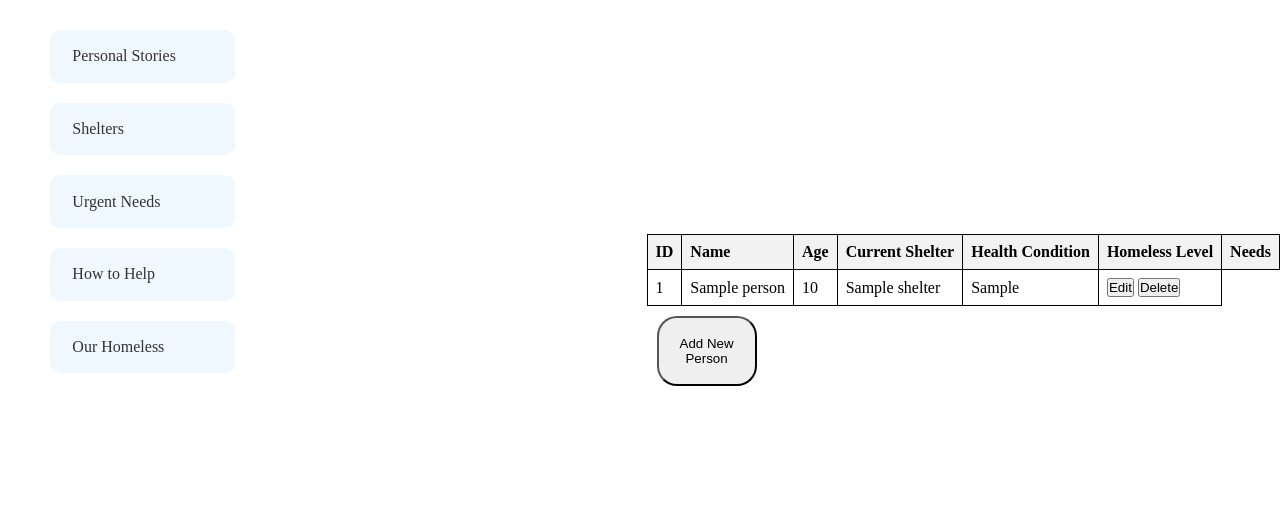
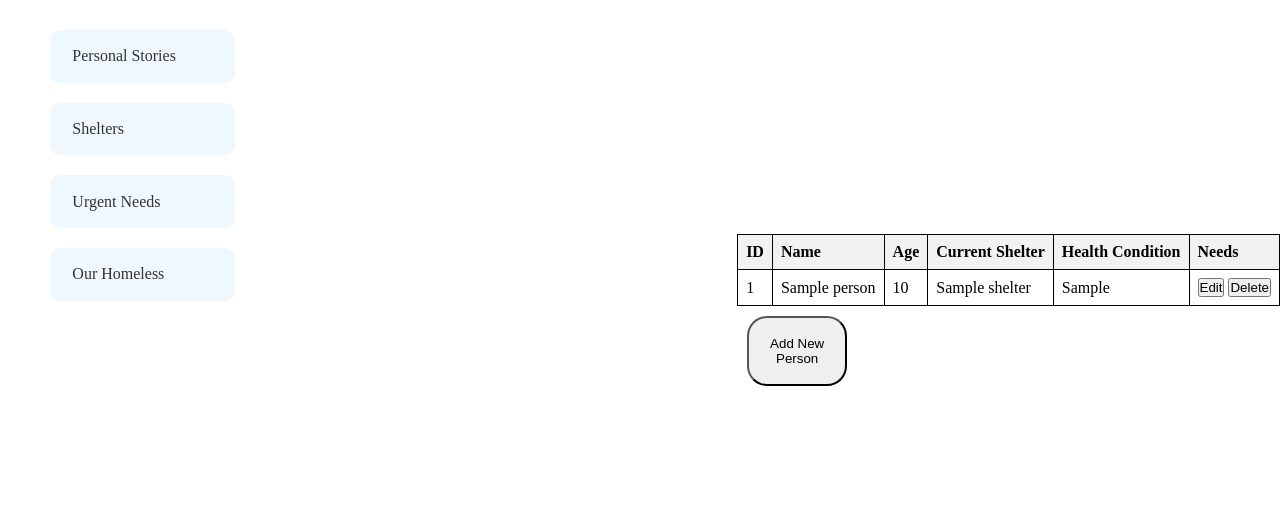
Before and after one commit to PeiPeiLinLin/Homeless_manage_system, a Flask app: template templates/homeless.html in a window 1280 px wide. Shown: the part 80-608 px from the top of the page. Run offline with Flask 3, Linux system fonts and the light colour scheme; the template is opened without the code that fills it: most values are stand-ins (such as "Sample title", 1, 10 or a date in 2020).

Commit message:
renew the homeless and needs and shelter html

```diff
--- a/templates/homeless.html
+++ b/templates/homeless.html
@@ -47,10 +47,9 @@
     <div class="content">
         <div class="sidebar">
             <ul>
-                <li><a href="stories" data-action="viewStories">Personal Stories</a></li>
+                <li><a href="main.html" data-action="viewStories">Personal Stories</a></li>
                 <li><a href="shelter.html" data-action="viewShelters">Shelters</a></li>
                 <li><a href="needs.html" data-action="viewNeeds">Urgent Needs</a></li>
-                <li><a href="donations" data-action="viewDonations">How to Help</a></li>
                 <li><a href="homeless.html" data-action="homeless_list">Our Homeless</a></li>
             </ul>
         </div>
@@ -66,7 +65,6 @@
                             <th>Age</th>
                             <th>Current Shelter</th>
                             <th>Health Condition</th>
-                            <th>Homeless Level</th>
                             <th>Needs</th>
 
                         </tr>
--- a/templates/needs.html
+++ b/templates/needs.html
@@ -47,10 +47,9 @@
     <div class="content">
         <div class="sidebar">
             <ul>
-                <li><a href="stories" data-action="viewStories">Personal Stories</a></li>
+                <li><a href="main.html" data-action="viewStories">Personal Stories</a></li>
                 <li><a href="shelter.html" data-action="viewShelters">Shelters</a></li>
                 <li><a href="needs.html" data-action="viewNeeds">Urgent Needs</a></li>
-                <li><a href="donations" data-action="viewDonations">How to Help</a></li>
                 <li><a href="homeless.html" data-action="homeless_list">Our Homeless</a></li>
             </ul>
         </div>
--- a/templates/shelter.html
+++ b/templates/shelter.html
@@ -47,10 +47,9 @@
     <div class="content">
         <div class="sidebar">
             <ul>
-                <li><a href="stories" data-action="viewStories">Personal Stories</a></li>
+                <li><a href="main.html" data-action="viewStories">Personal Stories</a></li>
                 <li><a href="shelter.html" data-action="viewShelters">Shelters</a></li>
                 <li><a href="needs.html" data-action="viewNeeds">Urgent Needs</a></li>
-                <li><a href="donations" data-action="viewDonations">How to Help</a></li>
                 <li><a href="homeless.html" data-action="homeless_list">Our Homeless</a></li>
             </ul>
         </div>
```
Also changed, not shown: 2 other files.
